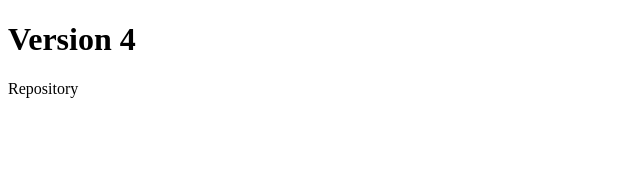
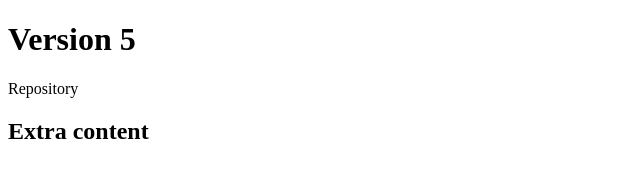
Before and after one commit to manjarb/git-demo, a plain HTML site: page index.html in a window 1280 px wide. Shown: the whole page, without its empty margins (0-640 px from the left). Drawn offline with Linux system fonts and the light colour scheme.

Commit message:
Update new conent

```diff
--- a/index.html
+++ b/index.html
@@ -6,8 +6,10 @@
     <title>Document</title>
   </head>
   <body>
-    <h1>Version 4</h1>
+    <h1>Version 5</h1>
 
     Repository
+
+    <h2>Extra content</h2>
   </body>
 </html>
```
